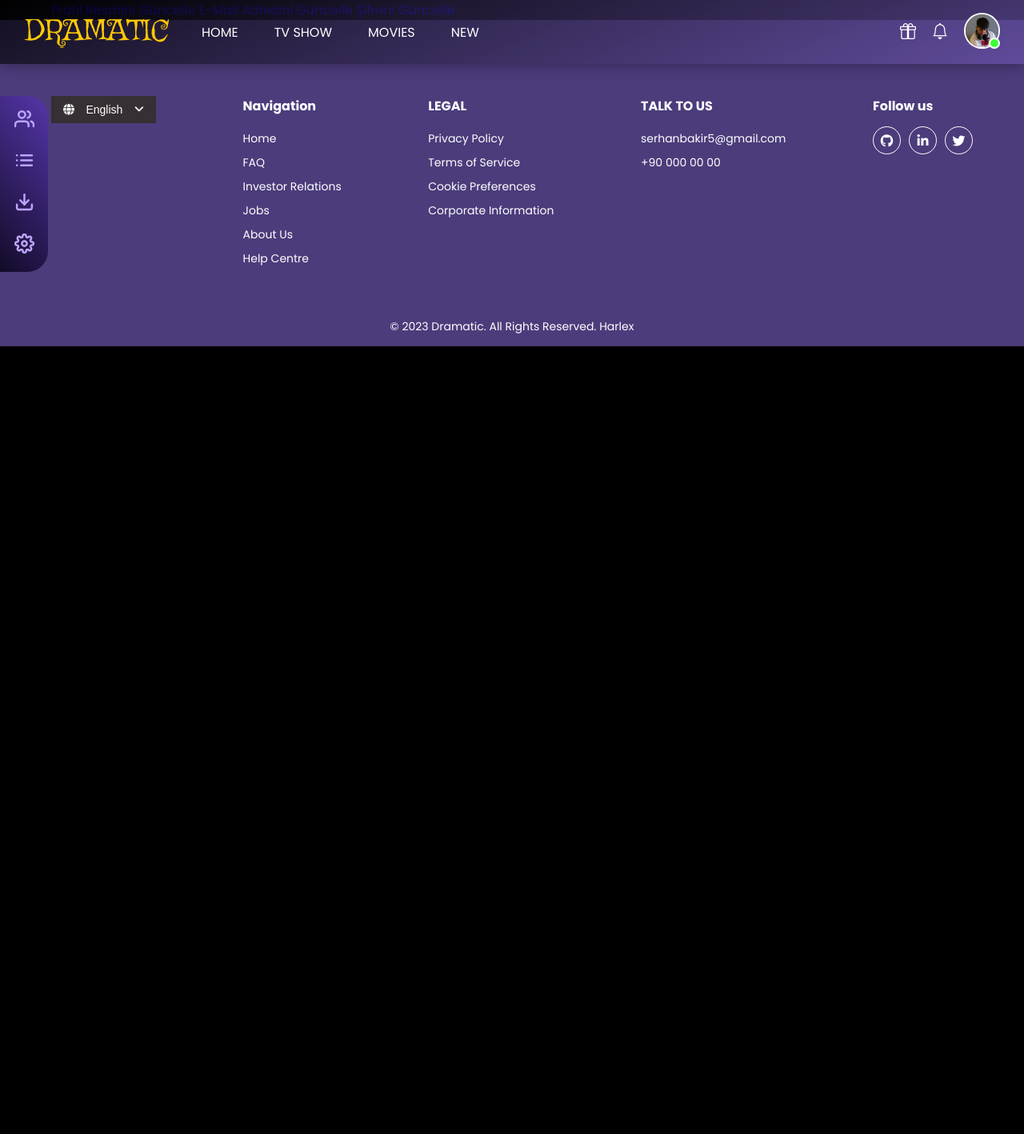
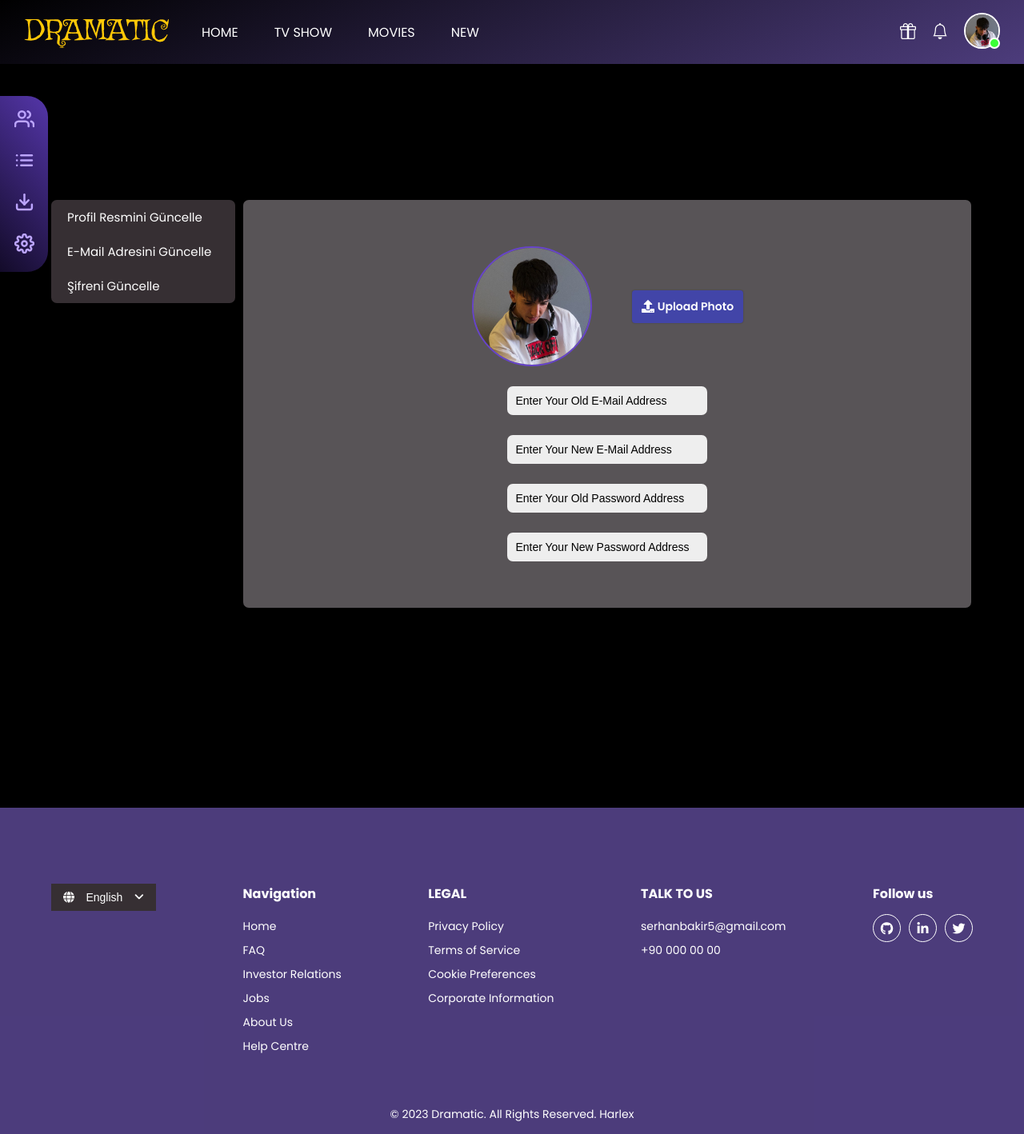
Before and after one commit to Harlexq/dramatic-movies, a PHP site: page /profile.php in a window 1280 px wide. Shown: the whole page at 80% size. Before the commit the page ends 433 px from the top, so only its background shows below. Run offline with PHP 8.4, Linux system fonts and the light colour scheme; some libraries are stand-ins or nearby versions.

Commit message:
dramatic

```diff
--- a/assets/css/style.css
+++ b/assets/css/style.css
@@ -793,6 +793,128 @@ body {
     background-color: #6744c9;
 }
 
+.profile-page {
+    padding: 250px 0;
+}
+
+.profile-page .profile-page-inner {
+    display: flex;
+    column-gap: 10px;
+    align-items: flex-start;
+    flex-wrap: wrap;
+}
+
+.profile-page .profile-page-inner .profile-page-info {
+    width: 20%;
+    background-color: #362f33;
+    border-radius: 7px;
+    overflow: hidden;
+}
+
+.profile-page .profile-page-inner .profile-page-info .profile-page-nav {
+    display: flex;
+    flex-direction: column;
+    justify-content: center;
+}
+
+.profile-page .profile-page-inner .profile-page-info .profile-page-nav .profile-page-item {
+    padding: 10px 20px;
+    color: #fff;
+    font-size: 15px;
+}
+
+.profile-page .profile-page-inner .profile-page-info .profile-page-nav .profile-page-item:hover {
+    background-color: #413b3e;
+}
+
+.profile-page .profile-page-inner .profile-page-intr {
+    width: 79%;
+    height: 510px;
+    background-color: #585457;
+    border-radius: 7px;
+    display: flex;
+    flex-direction: column;
+    align-items: center;
+    justify-content: center;
+    gap: 25px;
+}
+
+.profile-page .profile-page-inner .profile-page-intr-img {
+    display: flex;
+    align-items: center;
+    justify-content: center;
+    column-gap: 50px;
+}
+
+.profile-page .profile-page-inner .profile-page-intr-img .profile-intr-img {
+    width: 100%;
+    max-width: 150px;
+    border-radius: 50%;
+    border: 2px solid #6744c9;
+}
+
+.profile-page .profile-page-inner .profile-page-intr-img .file-input {
+    width: 0.1px;
+    height: 0.1px;
+    opacity: 0;
+    overflow: hidden;
+    position: absolute;
+    z-index: -1;
+}
+
+.profile-page .profile-page-inner .profile-page-intr-img .file-label {
+    cursor: pointer;
+    display: inline-flex;
+    align-items: center;
+    border-radius: 4px;
+    font-size: 14px;
+    font-weight: 600;
+    color: #fff;
+    font-size: 14px;
+    padding: 10px 12px;
+    background-color: #4245a8;
+    box-shadow: 0px 0px 2px rgba(0, 0, 0, 0.25);
+}
+
+.profile-page .profile-page-inner .profile-page-intr-img .file-label svg {
+    height: 16px;
+    margin-right: 4px;
+}
+
+.profile-page .profile-page-inner .profile-page-intr-email {
+    display: flex;
+    flex-direction: column;
+    align-items: center;
+    justify-content: center;
+    gap: 25px;
+}
+
+.profile-page .profile-page-inner .profile-page-intr-password {
+    display: flex;
+    flex-direction: column;
+    align-items: center;
+    justify-content: center;
+    gap: 25px;
+}
+
+.profile-page .profile-page-inner .profile-page-intr-email .email-input,
+.profile-page .profile-page-inner .profile-page-intr-password .password-input {
+    outline: none;
+    background-color: #eee;
+    border: none;
+    font-size: 14px;
+    color: #000;
+    padding: 10px;
+    width: 250px;
+    border-radius: 7px;
+}
+
+.profile-page .profile-page-inner .profile-page-intr-email .email-input::placeholder,
+.profile-page .profile-page-inner .profile-page-intr-password .password-input::placeholder {
+    color: #000;
+    font-size: 14px;
+}
+
 .footer {
     background: rgba(102, 80, 165, 0.75);
 }
--- a/profile.php
+++ b/profile.php
@@ -22,17 +22,34 @@
     <div class="container">
         <div class="profile-page">
             <div class="profile-page-inner">
-                <div class="">
-                    <menu>
-                        <nav>
-                            <a href="#">Profil Resmini Güncelle</a>
-                            <a href="#">E-Mail Adresini Güncelle</a>
-                            <a href="#">Şifreni Güncelle</a>
-                        </nav>
-                    </menu>
-                </div>
-                <div class="">
-
+                <menu class="profile-page-info">
+                    <nav class="profile-page-nav">
+                        <a href="#" class="profile-page-item">Profil Resmini Güncelle</a>
+                        <a href="#" class="profile-page-item">E-Mail Adresini Güncelle</a>
+                        <a href="#" class="profile-page-item">Şifreni Güncelle</a>
+                    </nav>
+                </menu>
+                <div class="profile-page-intr">
+                    <div class="profile-page-intr-img" id="profile-page-intr-img">
+                        <img class="profile-intr-img" id="profile-image" src="assets/img/SerhanBakir.jpg" alt="">
+                        <div class="file-input-content">
+                            <input type="file" name="file-input" id="file-input" class="file-input" accept="image/jpeg, image/png, image/jpg, image/webp, image/gif">
+                            <label class="file-label" for="file-input">
+                                <svg aria-hidden="true" focusable="false" data-prefix="fas" data-icon="upload" class="svg-inline--fa fa-upload fa-w-16" role="img" xmlns="http://www.w3.org/2000/svg" viewBox="0 0 512 512">
+                                    <path fill="currentColor" d="M296 384h-80c-13.3 0-24-10.7-24-24V192h-87.7c-17.8 0-26.7-21.5-14.1-34.1L242.3 5.7c7.5-7.5 19.8-7.5 27.3 0l152.2 152.2c12.6 12.6 3.7 34.1-14.1 34.1H320v168c0 13.3-10.7 24-24 24zm216-8v112c0 13.3-10.7 24-24 24H24c-13.3 0-24-10.7-24-24V376c0-13.3 10.7-24 24-24h136v8c0 30.9 25.1 56 56 56h80c30.9 0 56-25.1 56-56v-8h136c13.3 0 24 10.7 24 24zm-124 88c0-11-9-20-20-20s-20 9-20 20 9 20 20 20 20-9 20-20zm64 0c0-11-9-20-20-20s-20 9-20 20 9 20 20 20 20-9 20-20z"></path>
+                                </svg>
+                                <span>Upload Photo</span>
+                            </label>
+                        </div>
+                    </div>
+                    <div class="profile-page-intr-email" id="profile-page-intr-email">
+                        <input class="email-input" type="email" placeholder="Enter Your Old E-Mail Address">
+                        <input class="email-input" type="email" placeholder="Enter Your New E-Mail Address">
+                    </div>
+                    <div class="profile-page-intr-password" id="profile-page-intr-password">
+                        <input class="password-input" type="password" placeholder="Enter Your Old Password Address">
+                        <input class="password-input" type="password" placeholder="Enter Your New Password Address">
+                    </div>
                 </div>
             </div>
         </div>
```
